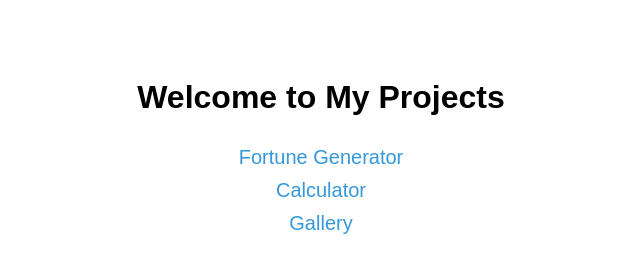
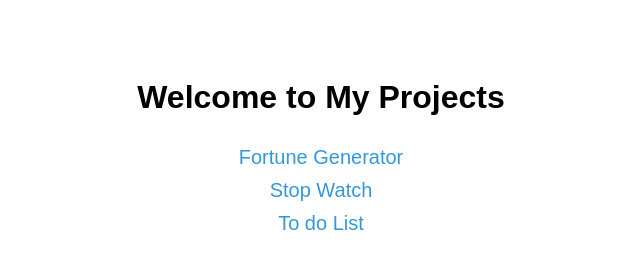
Before and after one commit to shamratneero/neerothreeprojects, a plain HTML site: page index.html in a window 1280 px wide. Shown: the full height of the page, 319-959 px from the left. Drawn offline with Linux system fonts and the light colour scheme.

Commit message:
Updated homepage2 index.html

```diff
--- a/index.html
+++ b/index.html
@@ -13,7 +13,7 @@
 <body>
   <h1>Welcome to My Projects</h1>
   <a href="fortuneteller.html">Fortune Generator</a>
-  <a href="stopwatch.html">Calculator</a>
-  <a href="todolist.html">Gallery</a>
+  <a href="stopwatch.html">Stop Watch</a>
+  <a href="todolist.html">To do List</a>
 </body>
 </html>
```
